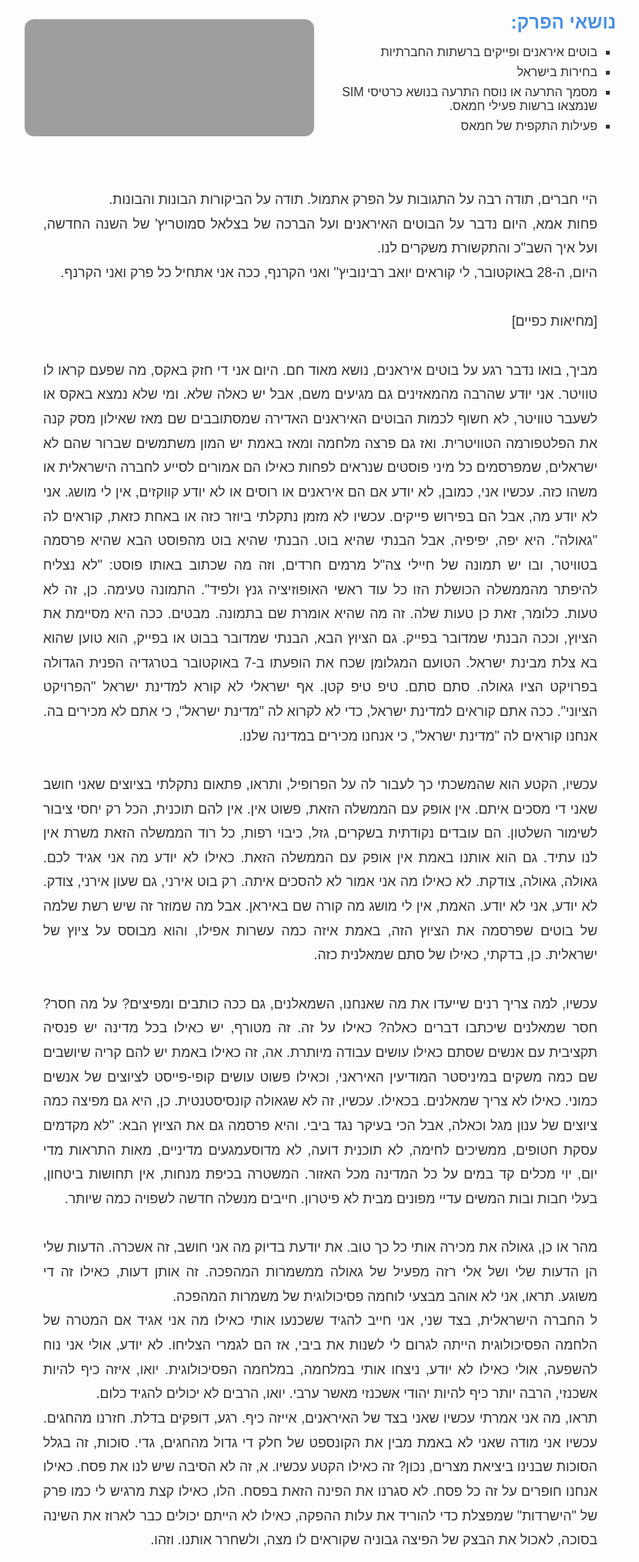
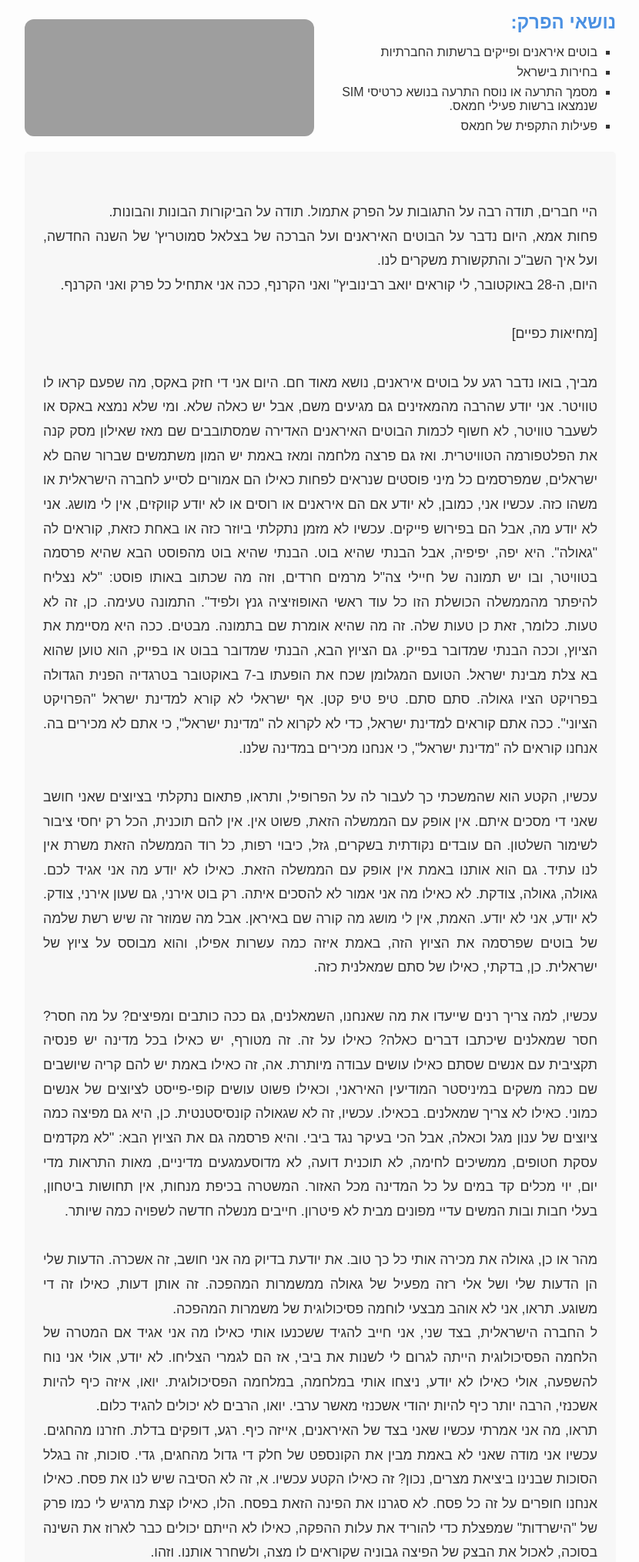
Before and after one commit to TheBlueBear02/Hakarnaf, a Flask app: page /article/1 in a window 1280 px wide. Shown: the part 337-2366 px from the top of the page at 77% size, without its empty margins (224-1054 px from the left). Run offline with Flask 3, Linux system fonts and the light colour scheme; a map, chart or similar area stays blank; grey boxes are pictures that could not be loaded.

Commit message:
article text style changes

```diff
--- a/app.py
+++ b/app.py
@@ -90,6 +90,7 @@ def search_in_files(folder_path, search_term):
 
     episodes = load_episodes()  # Load episodes to preserve their order
     episode_order = {episode['title']: index for index, episode in enumerate(episodes)}  # Map episode titles to their order
+    episodes_occurrences = {episode['title']: 0 for episode in episodes}  # Initialize all episodes with 0 occurrences
 
     for filename in os.listdir(folder_path):
         if filename.endswith(".txt"):  # Process only text files
@@ -114,7 +115,7 @@ def search_in_files(folder_path, search_term):
                 if episode_occurrences > 0:
                     episodes_with_term += 1
                     results[episode_name] = results[episode_name]  # Ensure results are grouped by episode_name
-                    episodes_occurrences[episode_name] = episode_occurrences  # Add to occurrences per episode
+                episodes_occurrences[episode_name] = episode_occurrences  # Update occurrences for the episode
 
     # Sort results by the order in the JSON file
     sorted_results = dict(
--- a/static/css/style.css
+++ b/static/css/style.css
@@ -815,14 +815,17 @@ footer {
     border-radius: 5px;
     overflow-x: auto;
     text-align: justify;
-    margin-top: 3rem;
     direction: rtl;
     text-indent: 0; /* Ensure no indentation at the start of the first line */
     float: none; /* Remove float to prevent layout issues */
-    margin: 0 auto; /* Center the text block horizontally */
+    margin: 1rem auto; /* Center the text block horizontally */
+    background-color: rgb(247, 247, 247);
 }
 
-
+.episode-p{
+    margin:0;
+    padding: 0;
+}
 
 .episode-text .highlight {
     background-color: yellow; /* Ensure highlight works within episode-text */
```
